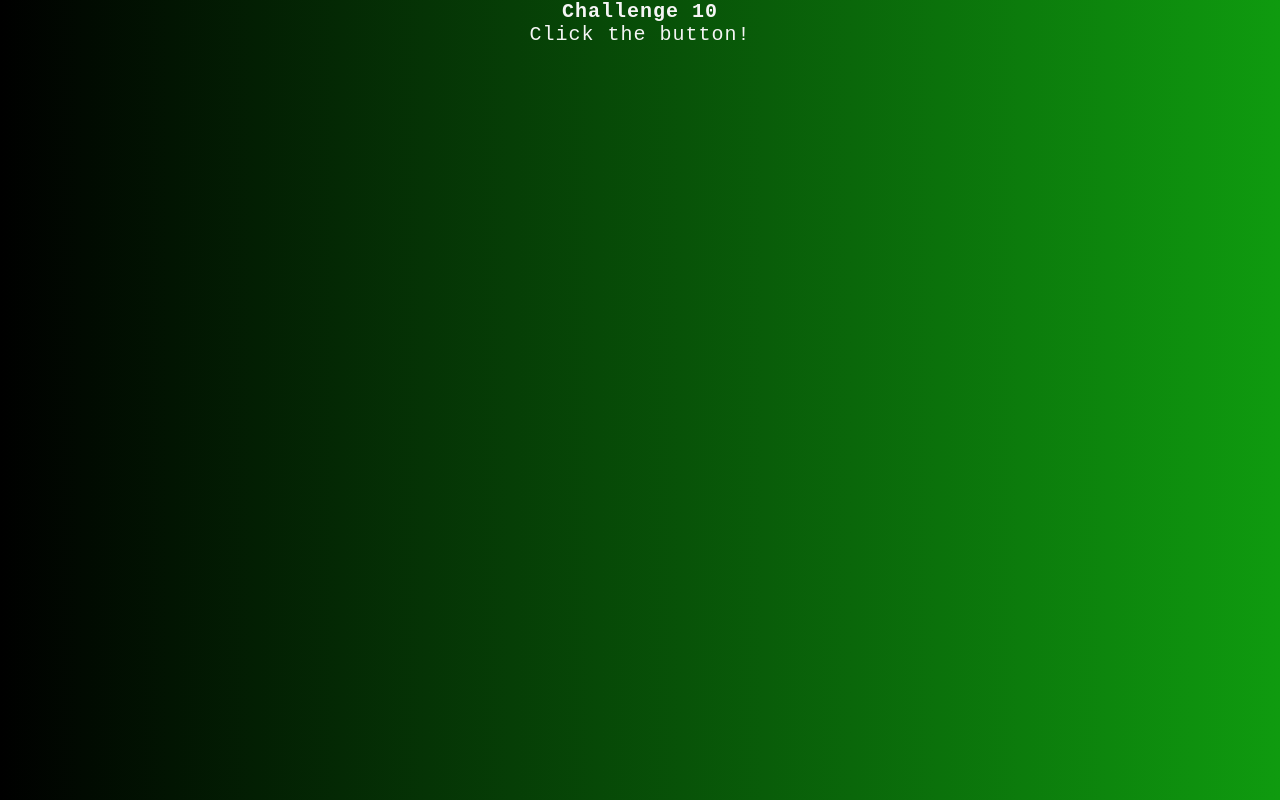
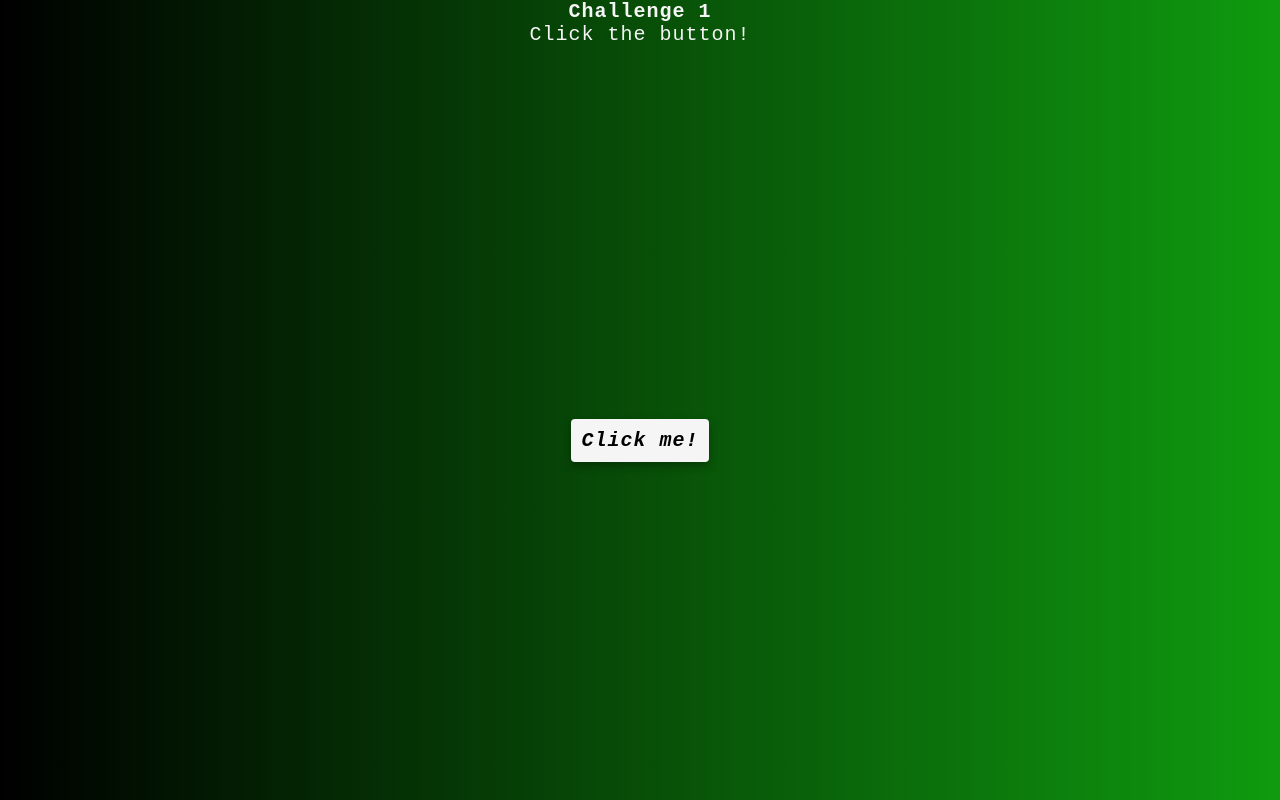
Before and after one commit to LaszloF5/frontend-challenge, a React (Create React App) app: page / in a window 1280 px wide. Built offline with nearby package versions, Linux system fonts and the light colour scheme.

Commit message:
Challenge 10 done, test too.

```diff
--- a/src/App.tsx
+++ b/src/App.tsx
@@ -12,7 +12,7 @@ import Challenge10 from "./Components/Challenge10";
 import "./App.css";
 
 function App() {
-  const [isVisible1, setIsVisible1] = useState<boolean>(false);
+  const [isVisible1, setIsVisible1] = useState<boolean>(true);
   const [isVisible2, setIsVisible2] = useState<boolean>(false);
   const [isVisible3, setIsVisible3] = useState<boolean>(false);
   const [isVisible4, setIsVisible4] = useState<boolean>(false);
@@ -21,7 +21,7 @@ function App() {
   const [isVisible7, setIsVisible7] = useState<boolean>(false);
   const [isVisible8, setIsVisible8] = useState<boolean>(false);
   const [isVisible9, setIsVisible9] = useState<boolean>(false);
-  const [isVisible10, setIsVisible10] = useState<boolean>(true);
+  const [isVisible10, setIsVisible10] = useState<boolean>(false);
 
   const challengeText: string = `Click the button!`;
   const challenge2Text: string = `Click the .... button?`;
--- a/src/Components/Challenge10.tsx
+++ b/src/Components/Challenge10.tsx
@@ -1,4 +1,4 @@
-import React from "react";
+import React, {useState} from "react";
 import "../Styles/challenges.css";
 
 interface Challenge10Props {
@@ -10,6 +10,15 @@ const Challenge10: React.FC<Challenge10Props> = ({
   setIsVisible10,
   challengeText,
 }) => {
+
+  const victoryText: string = 'Congratulations! You solved all challenges successfully!';
+
+  const [isClicked, setIsClicked] = useState<boolean>(true);
+
+  const handleClick = () => {
+    setIsClicked(false);
+  }
+
   return (
     <div className="challenge-container">
       <div className="challenge-text-container">
@@ -17,7 +26,7 @@ const Challenge10: React.FC<Challenge10Props> = ({
         <p>{challengeText}</p>
       </div>
       <div className="challenge10-container">
-        <button className="btn challenge10-btn-style">Click Me!</button>
+        {isClicked ? (<button className="btn challenge10-btn-style" onClick={handleClick}>Click Me!</button>) : victoryText}
       </div>
     </div>
   );
--- a/src/Styles/challenges.css
+++ b/src/Styles/challenges.css
@@ -239,7 +239,7 @@
   height: 75px;
   margin: 0.1rem;
   cursor: wait;
-  /* filter: blur(10px) brightness(0.9); */
+  filter: blur(10px) brightness(0.9);
   font-weight: bolder;
   background: radial-gradient(circle, #00c6ff, #0072ff);
   color: rgb(63, 86, 13);
```
